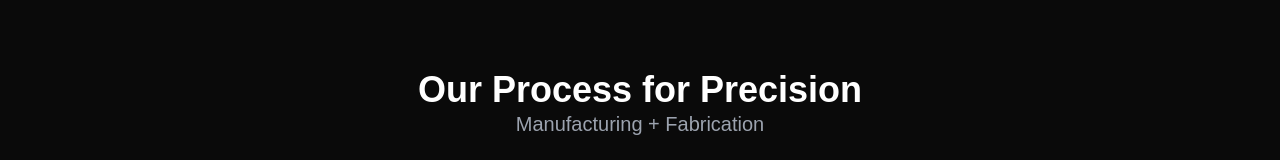
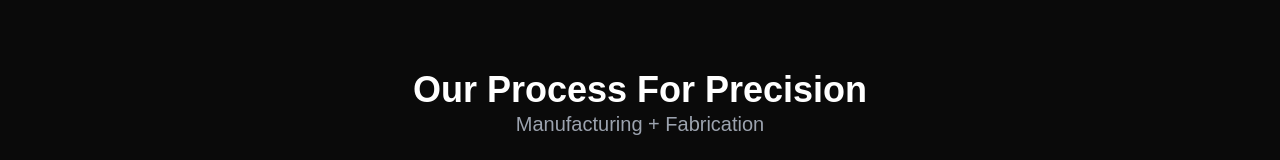
Before and after one commit to tuffs/3dmachtoolllc, a Next.js app: page /our-process in a window 1280 px wide. Shown: the part 519-679 px from the top of the page. Built offline with nearby package versions, Linux system fonts and the light colour scheme.

Commit message:
Just a few more changes to wording on the our process page.

```diff
--- a/app/our-process/page.js
+++ b/app/our-process/page.js
@@ -10,7 +10,7 @@ export default function OurProcessPage() {
         <div className="mt-24 text-white pt-0 p-8">
           <section className="mb-12">
             <h1 className="text-4xl font-bold text-center">
-              Our Process for Precision
+              Our Process For Precision
             </h1>
             <h2 className="text-gray-400 text-xl mt-0 pt-0 text-center">Manufacturing + Fabrication</h2>
           </section>
```
